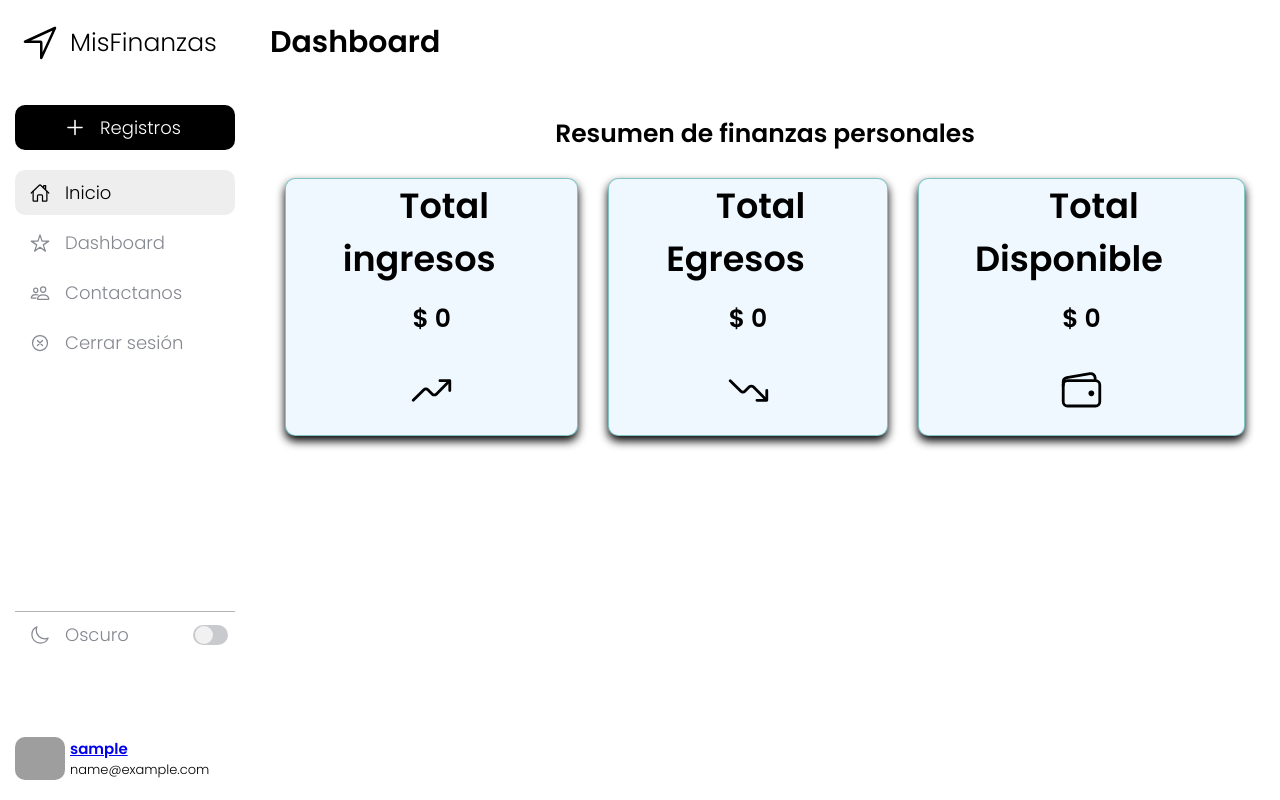
After one commit to IngAlim2023/finanzas, a Django app: page /dashboard/ in a window 1280 px wide. The commit adds this page. Run offline with Django 4.2, Linux system fonts and the light colour scheme; the visitor is signed in with stand-in values (Sample User, id 1); data that the repository does not hold is empty; some libraries are stand-ins or nearby versions; grey boxes are pictures that could not be loaded.

Commit message:
dashboard (ing- egr- disp)

```diff
--- /dev/null
+++ b/assets/css/styledashboard.css
@@ -0,0 +1,172 @@
+.contenedor{
+    width: 100%;
+    height: 100%;
+}
+
+.contenedor .bienvenido {
+    width: 65%;
+    font-size: 15px;
+    font-weight: 400;
+    margin-bottom: 40px;
+
+}
+
+.contenedor .servicios{
+    border-radius: 10px;
+}
+.contenedor .servicios h3{
+    text-align: center;
+    padding: 10px;
+    font-size: 25px;
+
+}
+.contenedor .servicios .servi {
+    display: flex;
+}
+
+.contenedor .servicios .servi div {
+    flex-grow: 1;
+    text-align: center;
+    border: 0.5px solid rgba(0, 139, 139, 0.473);
+    background-color: aliceblue;
+    border-radius: 10px;
+    margin: 15px;
+    box-shadow: 0 5px 10px;
+}
+.contenedor .servicios .servi h4 a {
+    text-align: center;
+    margin: 25px;
+    color:black;
+    text-decoration: none;
+    font-size: 35px;
+
+}
+.contenedor .servicios .servi p {
+    padding: 15px;
+    text-align: center;
+    font-size: 25px;
+    font-weight: bold;
+}
+
+.contenedor .servicios .servi ion-icon {
+    text-align: center;
+    font-size: 45px;
+    margin: 15px;
+
+}
+
+.contenedor .fundadores {
+    margin-top: 15px;
+    border-radius: 10px;
+    padding: 20px;
+}
+.contenedor .fundadores h3{
+    text-align: center;
+    padding: 10px;
+    font-size: 25px;
+}
+.contenedor .fundadores .cofundadores{
+    display: grid;
+    grid-template-columns: 1fr 1fr;
+    justify-content: center;
+    align-items: center;
+}
+.contenedor .fundadores .cofundadores div{
+    text-align: center;
+    min-width: auto;
+    min-height: 250px;
+    background-color: aliceblue;
+    border: 0.5px solid rgba(0, 139, 139, 0.473);
+    border-radius: 10px;
+    margin: 15px;
+    box-shadow: 0 5px 10px;
+}
+.contenedor .fundadores .cofundadores img{
+    width: 80px;
+    height: 100px;
+    border-radius: 50%;
+    overflow: hidden;
+    margin: 0 auto;
+    margin-top: 15px;
+    object-fit: cover;
+
+}
+.contenedor .aliados {
+    margin-top: 15px;
+    border-radius: 10px;
+    padding: 20px;
+}
+.contenedor .aliados h3{
+    text-align: center;
+    padding: 10px;
+    font-size: 25px;
+}
+.contenedor .aliados .alianzas {
+    text-align: center;
+    display: flex;
+    min-width: auto;
+    min-height: 250px;
+    background-color: aliceblue;
+    border: 0.5px solid rgba(0, 139, 139, 0.473);
+    border-radius: 10px;
+    margin: 15px;
+    box-shadow: 0 5px 10px;
+}
+.contenedor .aliados .alianzas p {
+    text-align: center;
+    cursor: pointer;
+    height: 55px;
+    border: 5px solid grey;
+    border-radius: 10px;
+    background-color: grey;
+    margin-top: 15px;
+    margin-left: 15px ;
+    padding: 15px;
+    font-style: italic;
+    color: aliceblue;
+}
+.contenedor .preguntas {
+    margin-top: 15px;
+    border-radius: 10px;
+    padding: 20px;
+}
+.contenedor .preguntas h3{
+    text-align: center;
+    padding: 10px;
+    font-size: 25px;
+}
+.contenedor .preguntas .lista {
+    min-width: auto;
+    min-height: 250px;
+    background-color: aliceblue;
+    border: 0.5px solid rgba(0, 139, 139, 0.473);
+    border-radius: 10px;
+    margin: 15px;
+    box-shadow: 0 5px 10px;
+}
+.contenedor .preguntas .lista h5{
+    padding: 5px;
+}
+.contenedor .preguntas .lista p{
+    font-size: 12px;
+    padding: 10px;
+}
+.contenedor .preguntas .lista a {
+    color: white !important;
+    display: inline-block;
+    padding: 10px 20px;
+    text-align: center;
+    text-decoration: none !important;
+    background-color: rgb(3, 0, 0);
+    border: 1px solid black;
+    border-radius: 7px;
+    cursor: pointer;
+    transition: background-color 0.3s, color 0.3s, box-shadow 0.3s;
+}
+
+.contenedor .preguntas .lista a:hover {
+    background-color: white;
+    color: black !important;
+    box-shadow: 0 4px 8px rgba(0, 0, 0, 0.2);
+    border: 1px solid white;
+}
--- a/core/urls.py
+++ b/core/urls.py
@@ -7,7 +7,7 @@ from django.contrib.auth import views as auth_views
 urlpatterns = [
     path('', IndexPageView.as_view(), name= 'inicio'),
     path('registros/', RegistrarView.as_view(),  name= 'registrar'),
-    #path('precios/', Precios.as_view(),  name= 'precios'),
+    path('dashboard/', DashboardView.as_view(),  name= 'dashboard'),
     #path('servicios/', Servicios.as_view(),  name= 'servicios'),
     #path('contacto/', Contacto.as_view(),  name= 'contacto'),
     path('login/', TuVistaLogin.as_view(), name='tu_vista_login'),
--- a/core/views.py
+++ b/core/views.py
@@ -12,7 +12,7 @@ from django.views.generic import CreateView
 from django.urls import reverse
 
 from core.forms import RegistrarForm
-#Para obener los gastos de los usuarios:
+#Para obener las finanzas de los usuarios:
 from core.models import Registros
 from django.db.models import Sum
 #Vistas basadas en clases:
@@ -90,3 +90,29 @@ class RegistrarView(CreateView):
             return redirect('inicio')  # Redirige a la vista de inicio después de un registro exitoso.
 
         return render(request, self.template_name, {'form': form})
+
+@method_decorator(login_required, name='dispatch')
+class DashboardView(TemplateView):
+    template_name = 'core/dashboard.html'
+
+    def get_context_data(self, **kwargs):
+        context = super().get_context_data(**kwargs)
+
+        # Obtener el usuario actualmente autenticado
+        usuario = self.request.user
+
+        # Filtrar registros por el usuario y por movimiento de tipo Ingreso o Egreso
+        registros = Registros.objects.filter(user=usuario, movimiento__tipo_movimiento__in=['Ingresos', 'Egresos'])
+
+        # Calcular la suma del monto para los ingresos, egresos y disponible
+        monto_total_ingresos = registros.filter(movimiento__tipo_movimiento='Ingresos').aggregate(Sum('monto'))['monto__sum'] or 0
+        monto_total_egresos = registros.filter(movimiento__tipo_movimiento='Egresos').aggregate(Sum('monto'))['monto__sum'] or 0
+        monto_total_disponible = monto_total_ingresos - monto_total_egresos
+
+        context.update({
+            'monto_total_ingresos': monto_total_ingresos,
+            'monto_total_egresos': monto_total_egresos,
+            'monto_total_disponible': monto_total_disponible,
+        })
+
+        return context
--- a/templates/core/base.html
+++ b/templates/core/base.html
@@ -18,7 +18,7 @@
         <div>
             <div class="nombre-pagina">
                 <ion-icon id="cloud" name="navigate-outline"></ion-icon>
-                <span>goService</span>
+                <span>MisFinanzas</span>
             </div>
             <button class="boton" id="servicio">
                 <ion-icon name="add-outline"></ion-icon>
@@ -35,33 +35,15 @@
                     </a>
                 </li>
                 <li>
-                    <a href="#">
+                    <a href="{% url 'dashboard' %}">
                         <ion-icon name="star-outline"></ion-icon>
-                        <span>Nosotros</span>
-                    </a>
-                </li>
-                <li>
-                    <a href="#">
-                        <ion-icon name="paper-plane-outline"></ion-icon>
-                        <span>Servicios</span>
-                    </a>
-                </li>
-                <li>
-                    <a href="#">
-                        <ion-icon name="document-text-outline"></ion-icon>
-                        <span>Precios</span>
+                        <span>Dashboard</span>
                     </a>
                 </li>
                 <li>
                     <a href="#">
                         <ion-icon name="people-outline"></ion-icon>
                         <span>Contactanos</span>
-                    </a>
-                </li>
-                <li>
-                    <a href="#">
-                        <ion-icon name="alert-circle-outline"></ion-icon>
-                        <span>Cuentas</span>
                     </a>
                 </li>
                 {% if user.is_authenticated %}
--- /dev/null
+++ b/templates/core/dashboard.html
@@ -0,0 +1,45 @@
+{% extends 'core/base.html' %}
+{% block titulo %} Inicio {% endblock %}
+{% load static %}
+
+{% block estilo %}
+    <link rel="stylesheet" href="{% static 'css/styledashboard.css' %}">
+{% endblock %}
+
+{% block contenido %}
+    <div class="contenedor">
+         <!-- ======= Bienvenida ======= -->
+        <div class="bienvenido">
+            <h1>Dashboard</h1>
+        </div>
+
+         <!-- Fin Bienvenida -->
+         <!-- ======= Servicios ======= -->
+        <div class="servicios">
+            <h3>Resumen de finanzas personales</h3>
+            <div class="servi">
+                <div>
+                    <h4><a href="#" class="stretched-link">Total ingresos</a></h4>
+                    <p> $ {{ monto_total_ingresos }}</p>
+                    <ion-icon name="trending-up-outline"></ion-icon>
+                </div>
+                <div>
+                    <h4><a href="#" class="stretched-link">Total Egresos</a></h4>
+                    <p> $ {{ monto_total_egresos }}</p>
+                    <ion-icon name="trending-down-outline"></ion-icon>
+                </div>
+                <div>
+                    <h4><a href="#" class="stretched-link">Total Disponible</a></h4>
+                    <p> $ {{ monto_total_disponible }} </p>
+                    <ion-icon name="wallet-outline"></ion-icon>
+                </div>
+
+            </div>
+        </div>
+        <!-- Fin Servicios -->
+
+
+
+    </div>
+
+{% endblock %}
```
